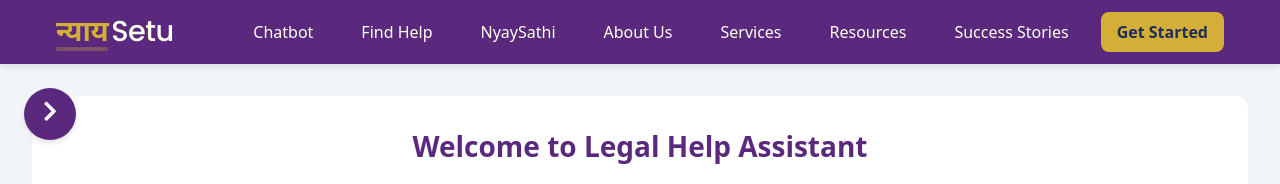
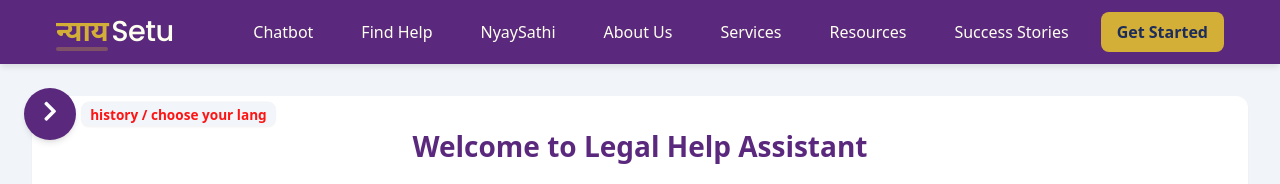
Before and after one commit to devilisback100/Nyay_sethu_frontend, a React (Create React App) app: page /legal-help in a window 1280 px wide. Shown: the top 184 px of the page. Built offline with nearby package versions, Linux system fonts and the light colour scheme; no server answers; sample sign-in values are in the browser's storage.

Commit message:
do some changes in UI

```diff
--- a/src/pages/LegalHelp.css
+++ b/src/pages/LegalHelp.css
@@ -856,9 +856,10 @@ select:focus-visible {
 
 /* Tablets */
 @media (max-width: 768px) {
-    .chat-sidebar.open{
+    .chat-sidebar.open {
         top: 5%;
     }
+
     .chat-sidebar {
         width: 300px;
         transform: translateX(-100%);
@@ -1439,3 +1440,40 @@ select:focus-visible {
         color: #000 !important;
     }
 }
+
+.sidebar-hint-label {
+    position: absolute;
+    left: 110%;
+    top: 50%;
+    transform: translateY(-50%);
+    background: var(--surface-light);
+    color: red;
+    font-size: 0.85rem;
+    padding: 2px 8px;
+    border-radius: 8px;
+    box-shadow: var(--shadow-sm);
+    white-space: nowrap;
+    z-index: 200;
+    cursor: pointer;
+    transition: opacity 0.2s;
+    opacity: 0.92;
+    border: 1px solid var(--border-light);
+    font-weight: bold;
+}
+
+.sidebar-toggle.right .sidebar-hint-label {
+    left: auto;
+    right: 110%;
+}
+
+@media (max-width: 576px) {
+    .sidebar-hint-label {
+        font-size: 0.75rem;
+        padding: 2px 6px;
+        left: 105%;
+    }
+
+    .sidebar-toggle.right .sidebar-hint-label {
+        right: 105%;
+    }
+}
--- a/src/pages/LegalHelp.js
+++ b/src/pages/LegalHelp.js
@@ -134,6 +134,7 @@ export function LegalHelp() {
     const [sidebarOpen, setSidebarOpen] = useState(false);
     const [chatsLoaded, setChatsLoaded] = useState(false);
     const [isCreatingChat, setIsCreatingChat] = useState(false);
+    const [showSidebarHint, setShowSidebarHint] = useState(true);
     const messagesEndRef = useRef(null);
 
     const BACKEND_URL = process.env.REACT_APP_BACKEND_URL;
@@ -580,7 +581,10 @@ export function LegalHelp() {
         }
     }, [messages]);
 
-    const handleSidebarToggle = () => setSidebarOpen((prev) => !prev);
+    const handleSidebarToggle = () => {
+        setSidebarOpen((prev) => !prev);
+        setShowSidebarHint(false); // Hide label when arrow is clicked
+    };
 
     return (
         <div className="legal-help">
@@ -700,6 +704,15 @@ export function LegalHelp() {
                 <span className="arrow-icon">
                     {sidebarOpen ? <FaChevronLeft /> : <FaChevronRight />}
                 </span>
+                {/* Show hint label for new users (≤ 3 chats) */}
+                {chatsLoaded && chats.length <= 3 && showSidebarHint && !sidebarOpen && (
+                    <span
+                        className="sidebar-hint-label"
+                        onClick={() => setShowSidebarHint(false)}
+                    >
+                        history / choose your lang
+                    </span>
+                )}
             </button>
 
             {/* Main Chat Area */}
```
